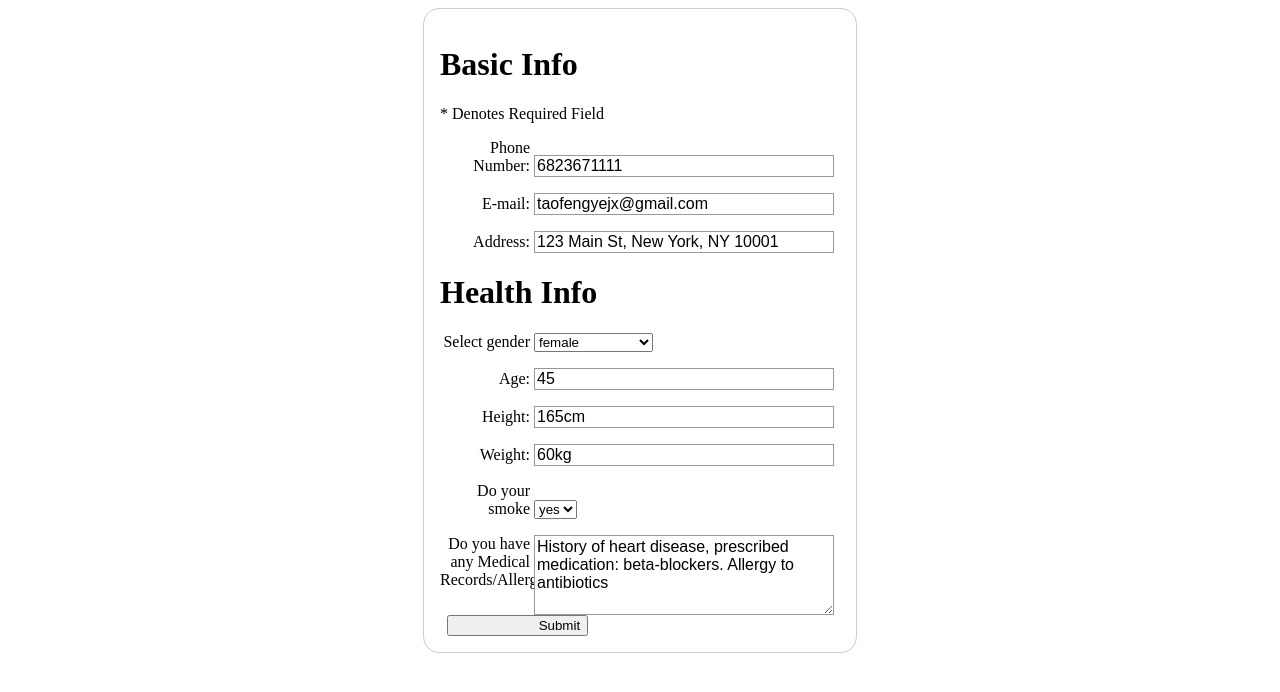
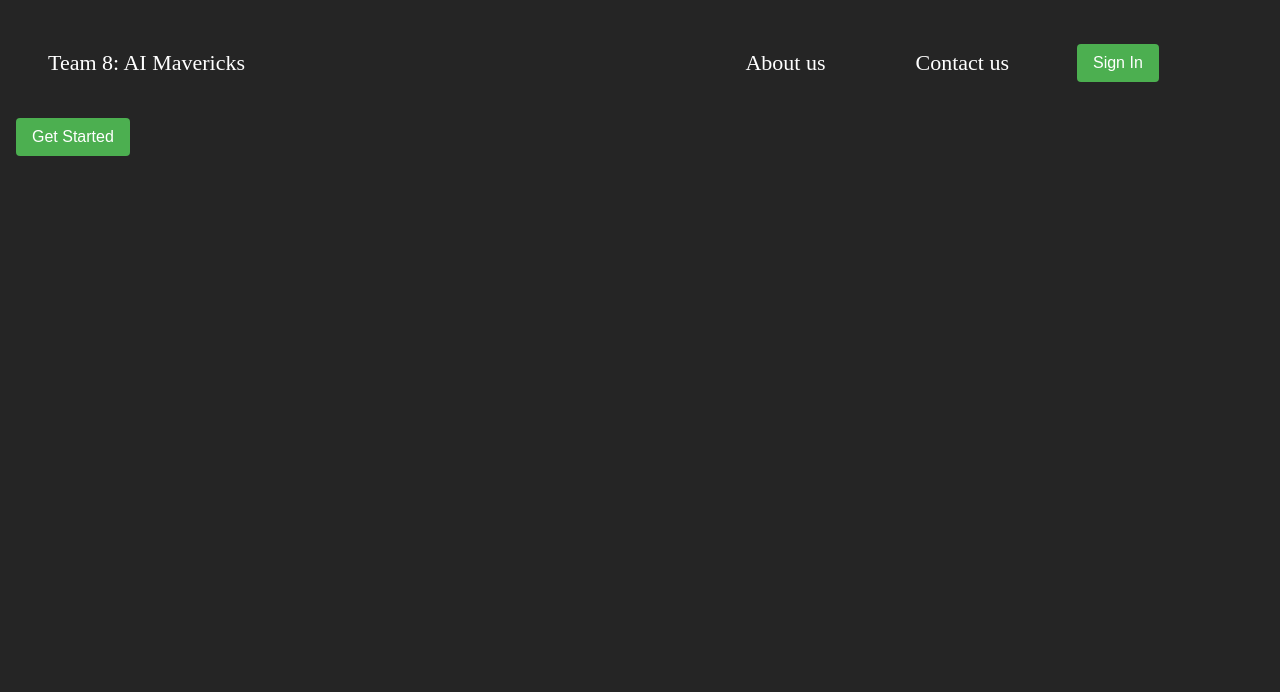
Before and after one commit to AndrewWooo/LLM_AI_Mavericks, a Flask app: template interface-chatBot/templates/form.html in a window 1280 px wide. Shown: the top 692 px of the page. Run offline with Flask 2, Linux system fonts and the light colour scheme; the template is opened without the code that fills it, so the values that code supplies are empty.

Commit message:
style change

```diff
--- a/interface-chatBot/static/formstyle.css
+++ b/interface-chatBot/static/formstyle.css
@@ -1,5 +1,37 @@
+body{
+    background-color: rgb(37, 37, 37);
+}
+.web_header{
+  width: 95%;
+  height: 90px;
+  display: flex;
+  justify-content: space-between;
+  background-color: rgb(37, 37, 37);
+  align-items: center;
+  padding: 10px;
+}
+
+.web_header li {
+color: white;
+font-size: 22px;
+list-style: none;
+margin-left: 30px;
+}
+.nav_info{
+  display: flex;
+  align-items: center;
+}
+/* Add some spacing between the items */
+.nav_info li,
+.formButton {
+margin-right: 60px;
+}
+
+
 form {
     /* 居中表单 */
+    background-color: white;
+    display: none;
     margin: 0 auto;
     width: 400px;
     /* 显示表单的轮廓 */
@@ -55,10 +87,13 @@ form {
 
   button {
     /* 把按钮放到和文本输入框一样的位置 */
-    padding-left: 90px; /* 和 label 的大小一样 */
-  }
-
-  button {
-    /* 这个外边距的大小与 label 和文本输入框之间的间距差不多 */
+    /*padding-left: 90px; /* 和 label 的大小一样 */
+    padding: 10px 16px;
+    font-size: 16px;
+    background-color: #4CAF50;
+    color: white;
+    border: none;
+    border-radius: 4px;
+    cursor: pointer;
     margin-left: .5em;
   }
--- a/interface-chatBot/templates/form.html
+++ b/interface-chatBot/templates/form.html
@@ -4,11 +4,22 @@
 <head>
     <meta charset="UTF-8">
     <meta name="viewport" content="width=device-width, initial-scale=1.0">
-    <title>Document</title>
+    <title>AI Health Assistant</title>
     <link rel="stylesheet" href="static/formstyle.css">
 </head>
 <body>
-  <form action="/form" method="post" class="form">
+  <div class="web_header">
+    <li> Team 8: AI Mavericks</li>
+    <div class="nav_info">
+      <li>About us</li>
+      <li>Contact us</li>
+      <button class="formButton" id="sign_in">Sign In</button>
+    </div>
+  </div>
+  <div class="web_body">
+    <button class="formButton" id="startButton">Get Started</button>
+
+    <form action="/chat" method="post" class="form">
       <ul>
         <li>
           <h1>Basic Info</h1>
@@ -56,16 +67,26 @@
         </select>
       </li>
       <li>
-        <label for="medical_records"> Do you have any Medical Records/Allergies? </label>
+        <label for="medical_records"> Your Medical Records/Allergies: </label>
         <textarea id="medical_records" name="medical_records" >History of heart disease, prescribed medication: beta-blockers. Allergy to antibiotics</textarea>
       </li>
 
 
     </ul>
-    <div class="button">
+    <div class="formButton">
       <button type="submit">Submit</button>
     </div>
     </form>
+  </div>
+  <script>
+    const sButton = document.getElementById("startButton");
+    const form1 = document.getElementsByClassName("form")[0];
+    sButton.addEventListener('click', function() {
+    // Show the form by setting its display property to 'block'
+    form1.style.display = 'block';
+    sButton.style.display = 'none';
+  });
 
+  </script>
 </body>
 </html>
```
Also changed, not shown: interface-chatBot/app.py (+6 -12 lines), interface-chatBot/static/style.css (+27 -18 lines), interface-chatBot/templates/index.html (+3 -4 lines), interface-chatBot/static/images/chatbox-icon.svg. Lines whose indentation alone changed are shown as unchanged.
